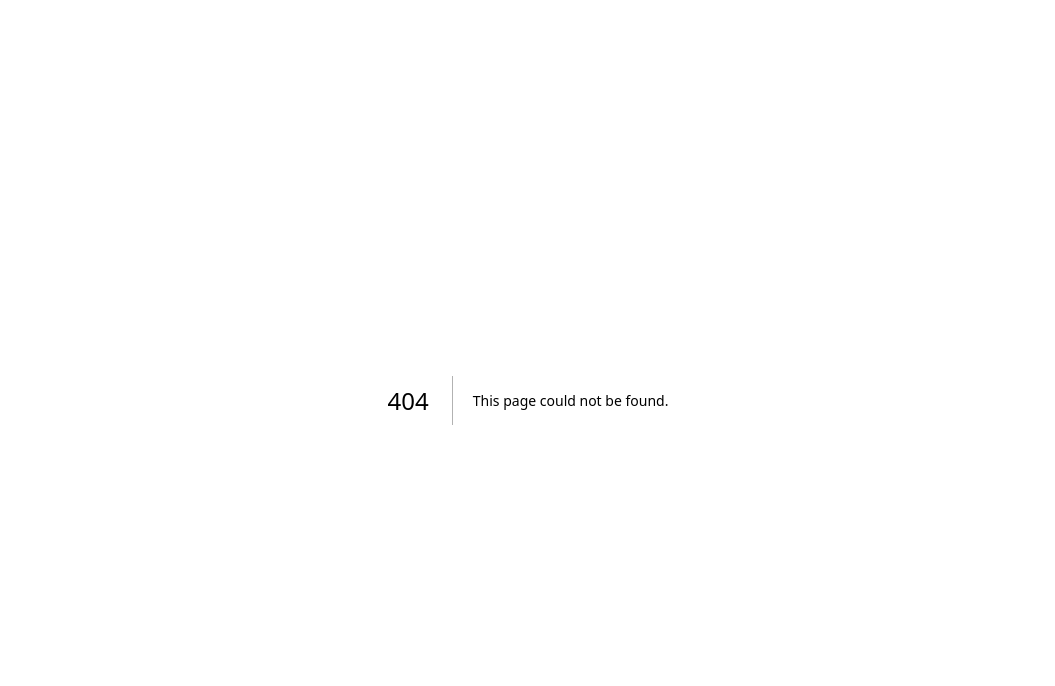
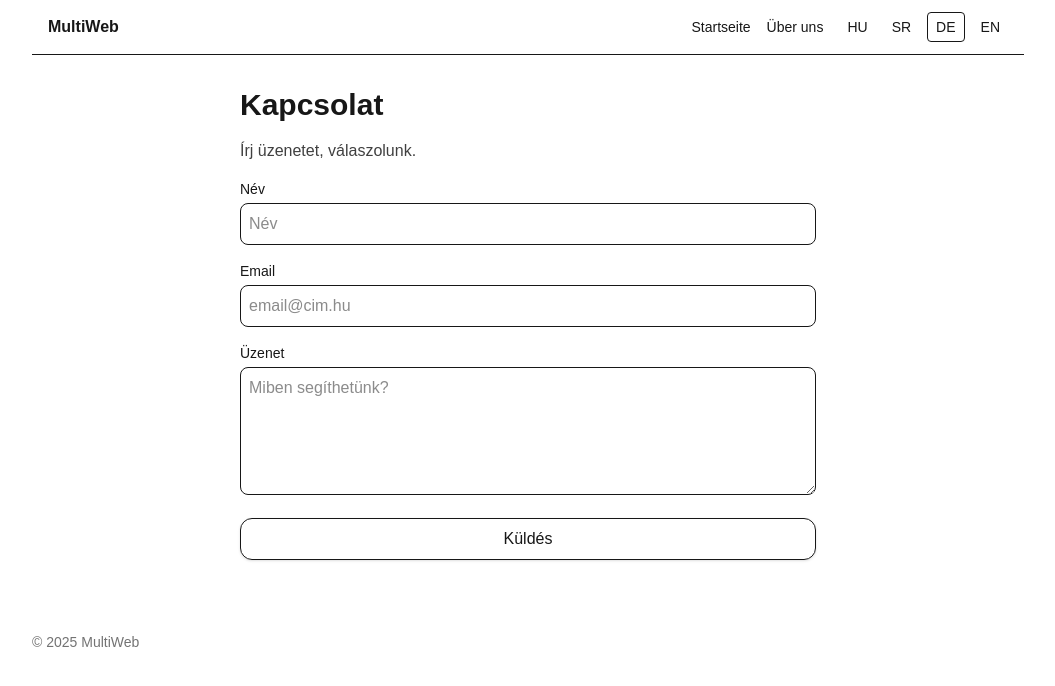
Before and after one commit to butus77/multiweb-template, a Next.js app: page /de/contact in a window 1280 px wide. Before the commit this address had no page. Shown: the top 686 px of the page, without its empty margins (112-1167 px from the left). Built offline with nearby package versions, Linux system fonts and the light colour scheme.

Commit message:
localisan fejlesztett mukodo valtozat

```diff
--- a/messages/de.json
+++ b/messages/de.json
@@ -1,14 +1,6 @@
 {
-  "Meta": {
-    "title": "Startvorlage",
-    "description": "Mobile-first, mehrsprachige Next.js-Vorlage."
-  },
-  "Nav": {
-    "home": "Startseite",
-    "about": "Über uns"
-  },
-  "Hero": {
-    "title": "Willkommen bei deiner Projektvorlage!",
-    "subtitle": "Von hier aus starten deine künftigen Arbeiten."
-  }
+  "Meta": { "title": "Startvorlage", "description": "Mobile-first, mehrsprachige Next.js-Vorlage." },
+  "Nav": { "home": "Startseite", "about": "Über uns" },
+  "Hero": { "title": "Willkommen bei deiner Projektvorlage!", "subtitle": "Von hier aus starten deine künftigen Arbeiten." },
+  "About": { "body": "Dies ist eine Beispielseite in der Vorlage." }
 }
--- a/messages/en.json
+++ b/messages/en.json
@@ -1,14 +1,6 @@
 {
-  "Meta": {
-    "title": "Starter template",
-    "description": "Mobile-first, multilingual Next.js template."
-  },
-  "Nav": {
-    "home": "Home",
-    "about": "About"
-  },
-  "Hero": {
-    "title": "Welcome to your project template!",
-    "subtitle": "From here your future work begins."
-  }
+  "Meta": { "title": "Starter template", "description": "Mobile-first, multilingual Next.js template." },
+  "Nav": { "home": "Home", "about": "About" },
+  "Hero": { "title": "Welcome to your project template!", "subtitle": "From here your future work begins." },
+  "About": { "body": "This is a sample page in the template." }
 }
--- a/messages/hu.json
+++ b/messages/hu.json
@@ -1,14 +1,6 @@
 {
-  "Meta": {
-    "title": "Kezdő sablon",
-    "description": "Mobil-first, többnyelvű Next.js sablon."
-  },
-  "Nav": {
-    "home": "Főoldal",
-    "about": "Rólunk"
-  },
-  "Hero": {
-    "title": "Üdv a projekt sablonban!",
-    "subtitle": "Innen indul minden jövőbeli munkád."
-  }
+  "Meta": { "title": "Kezdő sablon", "description": "Mobil-first, többnyelvű Next.js sablon." },
+  "Nav": { "home": "Főoldal", "about": "Rólunk" },
+  "Hero": { "title": "Üdv a projekt sablonban!", "subtitle": "Innen indul minden jövőbeli munkád." },
+  "About": { "body": "Ez egy mintalap a sablonban." }
 }
--- a/messages/sr.json
+++ b/messages/sr.json
@@ -1,14 +1,6 @@
 {
-  "Meta": {
-    "title": "Start šablon",
-    "description": "Mobil-prvo, višejezični Next.js šablon."
-  },
-  "Nav": {
-    "home": "Početna",
-    "about": "O nama"
-  },
-  "Hero": {
-    "title": "Dobro došli u vaš projektni šablon!",
-    "subtitle": "Odavde počinju vaši budući radovi."
-  }
+  "Meta": { "title": "Start šablon", "description": "Mobil-prvo, višejezični Next.js šablon." },
+  "Nav": { "home": "Početna", "about": "O nama" },
+  "Hero": { "title": "Dobro došli u vaš projektni šablon!", "subtitle": "Odavde počinju vaši budući radovi." },
+  "About": { "body": "Ovo je primer stranice u šablonu." }
 }
--- a/package.json
+++ b/package.json
@@ -9,10 +9,13 @@
     "lint": "eslint"
   },
   "dependencies": {
+    "@hookform/resolvers": "^5.2.1",
     "next": "15.5.3",
     "next-intl": "^4.3.7",
     "react": "19.1.0",
-    "react-dom": "19.1.0"
+    "react-dom": "19.1.0",
+    "react-hook-form": "^7.62.0",
+    "zod": "^4.1.8"
   },
   "devDependencies": {
     "@eslint/eslintrc": "^3",
--- a/src/app/[locale]/about/page.tsx
+++ b/src/app/[locale]/about/page.tsx
@@ -1,11 +1,11 @@
-import {useTranslations} from 'next-intl';
+import {getTranslations} from 'next-intl/server';
 
-export default function AboutPage() {
-  const t = useTranslations('AboutPage');
+export default async function AboutPage() {
+  const t = await getTranslations();
   return (
-    <section className="grid gap-4">
-      <h1 className="text-3xl font-extrabold">{t('title')}</h1>
-      <p className="text-base text-neutral-700">{t('subtitle')}</p>
+    <section className="prose max-w-none">
+      <h1>{t('Nav.about')}</h1>
+      <p>{t('About.body')}</p>
     </section>
   );
 }
--- /dev/null
+++ b/src/app/[locale]/contact/page.tsx
@@ -0,0 +1,57 @@
+'use client';
+
+import {useForm} from 'react-hook-form';
+import {z} from 'zod';
+import {zodResolver} from '@hookform/resolvers/zod';
+import {useFormState} from 'react-dom';
+import {ContactSchema, sendContact} from '@/app/actions';
+
+type FormData = z.infer<typeof ContactSchema>;
+
+export default function ContactPage() {
+  const [state, formAction] = useFormState(sendContact, null);
+  const {register, handleSubmit, formState: {errors, isSubmitting}} = useForm<FormData>({
+    resolver: zodResolver(ContactSchema as any)
+  });
+
+  return (
+    <section className="max-w-xl mx-auto grid gap-4">
+      <h1 className="text-3xl font-extrabold">Kapcsolat</h1>
+      <p className="text-neutral-700">Írj üzenetet, válaszolunk.</p>
+
+      <form action={formAction} onSubmit={handleSubmit(() => {})} className="grid gap-4">
+        <div>
+          <label className="block text-sm mb-1">Név</label>
+          <input {...register('name')} className="w-full border rounded-lg p-2" placeholder="Név" />
+          {errors.name && <p className="text-sm text-red-600">{errors.name.message as string}</p>}
+        </div>
+
+        <div>
+          <label className="block text-sm mb-1">Email</label>
+          <input {...register('email')} className="w-full border rounded-lg p-2" placeholder="email@cim.hu" />
+          {errors.email && <p className="text-sm text-red-600">{errors.email.message as string}</p>}
+        </div>
+
+        <div>
+          <label className="block text-sm mb-1">Üzenet</label>
+          <textarea {...register('message')} className="w-full border rounded-lg p-2 min-h-32" placeholder="Miben segíthetünk?" />
+          {errors.message && <p className="text-sm text-red-600">{errors.message.message as string}</p>}
+        </div>
+
+        {/* Honeypot mező – rejtve (botok belefutnak) */}
+        <input {...register('website')} className="hidden" tabIndex={-1} autoComplete="off" />
+
+        <button
+          type="submit"
+          disabled={isSubmitting}
+          className="px-4 py-2 rounded-xl border shadow-sm disabled:opacity-50"
+        >
+          {isSubmitting ? 'Küldés…' : 'Küldés'}
+        </button>
+
+        {state?.ok && <p className="text-green-700">Köszönjük! Üzeneted megérkezett.</p>}
+        {state?.errors && <p className="text-red-700">Kérlek ellenőrizd a mezőket.</p>}
+      </form>
+    </section>
+  );
+}
--- a/src/app/[locale]/layout.tsx
+++ b/src/app/[locale]/layout.tsx
@@ -1,64 +1,59 @@
-export async function generateMetadata({params}:{params: Promise<{locale:string}>}) {
-  const {locale} = await params;
-  const base = 'https://example.com'; // ← később saját domain
+// src/app/[locale]/layout.tsx
+import {NextIntlClientProvider, type AbstractIntlMessages} from 'next-intl';
+import {notFound} from 'next/navigation';
+import {locales, defaultLocale, type Locale} from '../../i18n';
+import '@/app/globals.css';
+import Header from '@/components/Header';
+import {getBaseUrl} from '@/lib/site';
+
+
+/** A build tudja, mely locale-ok léteznek */
+export async function generateStaticParams() {
+  return [{locale: 'hu'}, {locale: 'sr'}, {locale: 'de'}, {locale: 'en'}];
+}
+
+/** SEO / hreflang (később cseréld a base-t saját domainre) */
+export async function generateMetadata() {
+  const base = 'https://example.com';
   return {
     title: 'MultiWeb',
     description: 'Mobil-first, többnyelvű Next.js sablon.',
     alternates: {
-      languages: { hu: `${base}/hu`, sr: `${base}/sr`, de: `${base}/de`, en: `${base}/en` }
-    }
+      languages: {
+        hu: `${base}/hu`,
+        sr: `${base}/sr`,
+        de: `${base}/de`,
+        en: `${base}/en`
+      }
+    },
+    metadataBase: new URL(base)
   };
 }
 
+/** Locale layout – NINCS <html>/<body> itt, az a root layoutban van */
+export default async function LocaleLayout(
+  {children, params}: {children: React.ReactNode; params: Promise<{locale: string}>}
+) {
+  // A Next stringet ad → itt szűkítjük a saját unionunkra
+  const {locale: raw} = await params;
+  const l: Locale = (locales as readonly string[]).includes(raw) ? (raw as Locale) : defaultLocale;
 
-
-// src/app/[locale]/layout.tsx
-import {NextIntlClientProvider} from 'next-intl';
-import {notFound} from 'next/navigation';
-import type {Locale} from '../../i18n';
-import '@/app/globals.css';
-import LocaleSwitcher from '@/components/LocaleSwitcher';
-
-export async function generateStaticParams() {
-  return [{locale: 'hu'}, {locale: 'sr'}, {locale: 'de'}, {locale: 'en'}];
-}
-
-export default async function LocaleLayout(
-  {children, params}: {children: React.ReactNode; params: Promise<{locale: Locale}>}
-) {
-  const {locale} = await params;
-
-  let messages: any;
+  // Fordítások típusosan
+  let messages: AbstractIntlMessages;
   try {
-    // három szinttel feljebb van a messages/ a projekt gyökerében
-    messages = (await import(`../../../messages/${locale}.json`)).default;
+    messages = (await import(`../../../messages/${l}.json`)).default as AbstractIntlMessages;
   } catch {
     notFound();
   }
 
   return (
-    <NextIntlClientProvider locale={locale} messages={messages}>
+    <NextIntlClientProvider locale={l} messages={messages}>
       <div className="mx-auto max-w-5xl px-4">
-        <Header locale={locale} />
+        <Header locale={l} />
         <main className="py-8">{children}</main>
         <Footer />
       </div>
     </NextIntlClientProvider>
-  );
-}
-
-function Header({locale}: {locale: Locale}) {
-  return (
-    <header className="sticky top-0 z-50 bg-white/70 backdrop-blur border-b">
-      <div className="flex items-center justify-between py-3">
-        <a href={`/${locale}`} className="font-bold">MultiWeb</a>
-        <nav className="flex items-center gap-4 text-sm">
-          <a href={`/${locale}`} className="hover:underline">Home</a>
-          <a href={`/${locale}/about`} className="hover:underline">About</a>
-          <LocaleSwitcher current={locale} />
-        </nav>
-      </div>
-    </header>
   );
 }
 
--- /dev/null
+++ b/src/app/actions.ts
@@ -0,0 +1,31 @@
+'use server';
+
+import {z} from 'zod';
+
+export const ContactSchema = z.object({
+  name: z.string().min(2, 'Név túl rövid'),
+  email: z.string().email('Érvénytelen email'),
+  message: z.string().min(10, 'Üzenet túl rövid'),
+  // honeypot – igazi felhasználó üresen hagyja
+  website: z.string().max(0).optional()
+});
+
+export async function sendContact(prevState: any, formData: FormData) {
+  const data = {
+    name: String(formData.get('name') ?? ''),
+    email: String(formData.get('email') ?? ''),
+    message: String(formData.get('message') ?? ''),
+    website: String(formData.get('website') ?? '')
+  };
+
+  const parsed = ContactSchema.safeParse(data);
+  if (!parsed.success) {
+    return { ok:false, errors: parsed.error.flatten().fieldErrors };
+  }
+
+  // TODO: itt küldhetsz emailt (pl. Resend/SMTP), most csak logolunk
+  console.log('CONTACT_FORM', parsed.data);
+
+  await new Promise(r => setTimeout(r, 400)); // kis latency-szimuláció
+  return { ok:true };
+}
--- /dev/null
+++ b/src/components/Header.tsx
@@ -0,0 +1,19 @@
+import {getTranslations} from 'next-intl/server';
+import LocaleSwitcher from '@/components/LocaleSwitcher';
+
+export default async function Header({locale}:{locale: string}) {
+  const t = await getTranslations();
+  return (
+    <header className="sticky top-0 z-50 bg-white/70 backdrop-blur border-b">
+      <div className="flex items-center justify-between py-3 mx-auto max-w-5xl px-4">
+        <a href={`/${locale}`} className="font-bold">MultiWeb</a>
+        <nav className="flex items-center gap-4 text-sm">
+          <a href={`/${locale}`} className="hover:underline">{t('Nav.home')}</a>
+          <a href={`/${locale}/about`} className="hover:underline">{t('Nav.about')}</a>
+          {/* ha van: <a href={`/${locale}/contact`} className="hover:underline">{t('Nav.contact')}</a> */}
+          <LocaleSwitcher current={locale} />
+        </nav>
+      </div>
+    </header>
+  );
+}
--- /dev/null
+++ b/src/lib/site.ts
@@ -0,0 +1,9 @@
+export function getBaseUrl() {
+  // 1) PROD beállítható .env-ben: NEXT_PUBLIC_SITE_URL=https://sajatdomain.hu
+  // 2) Vercel eset: VERCEL_URL-t automatikusan tölti (pl. my-app.vercel.app)
+  // 3) Lokál: http://localhost:3000
+  const envUrl =
+    process.env.NEXT_PUBLIC_SITE_URL ||
+    (process.env.VERCEL_URL ? `https://${process.env.VERCEL_URL}` : '');
+  return envUrl || 'http://localhost:3000';
+}
```
Also changed, not shown: 1 other file (tests, documents, lock files or other folders).
